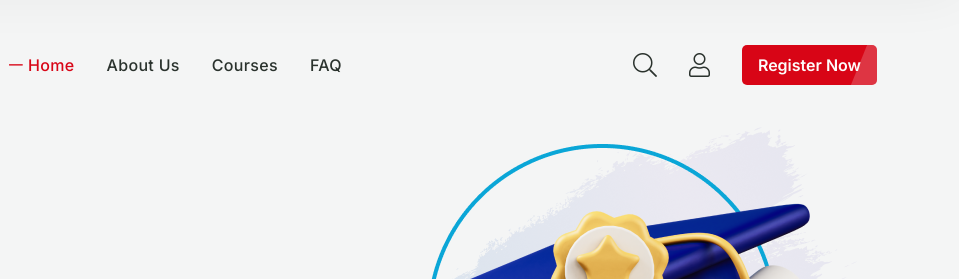
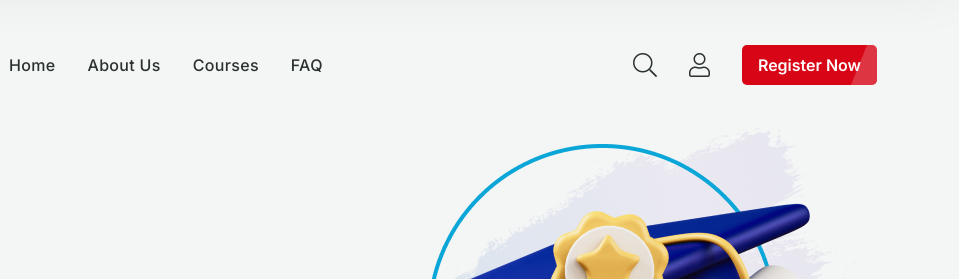
Before and after one commit to Vallatharasu123/apexfresh, a plain HTML site: page about.html in a window 1280 px wide. Shown: the top 279 px of the page, 321-1280 px from the left. Drawn offline with Linux system fonts and the light colour scheme.

Commit message:
index changes

```diff
--- a/about.html
+++ b/about.html
@@ -80,7 +80,7 @@
                             <div class="main-menu__nav">
                                <ul class="main-menu__list">
                   <li class="dropdown">
-                    <a href="javascript:void(0);" class="active">Home</a>
+                    <a href="index.html" class="">Home</a>
                   </li>
                   <li class="dropdown">
                      <a href="#aboutus" class="">About Us</a>
```
Also changed, not shown: blog-detail.html (+1 -1 lines), blog-grid-left.html (+1 -1 lines), blog-grid-right.html (+1 -1 lines), blog-grid.html (+1 -1 lines), blog-list-left.html (+1 -1 lines), blog-list-right.html (+1 -1 lines), contact.html (+1 -1 lines), course-detail.html (+1 -1 lines), courses.html (+1 -1 lines), faq.html (+1 -1 lines), gallery.html (+1 -1 lines), index-reject.html (+1 -1 lines), join.html (+1 -1 lines), team-detail.html (+1 -1 lines), 1 more files.
